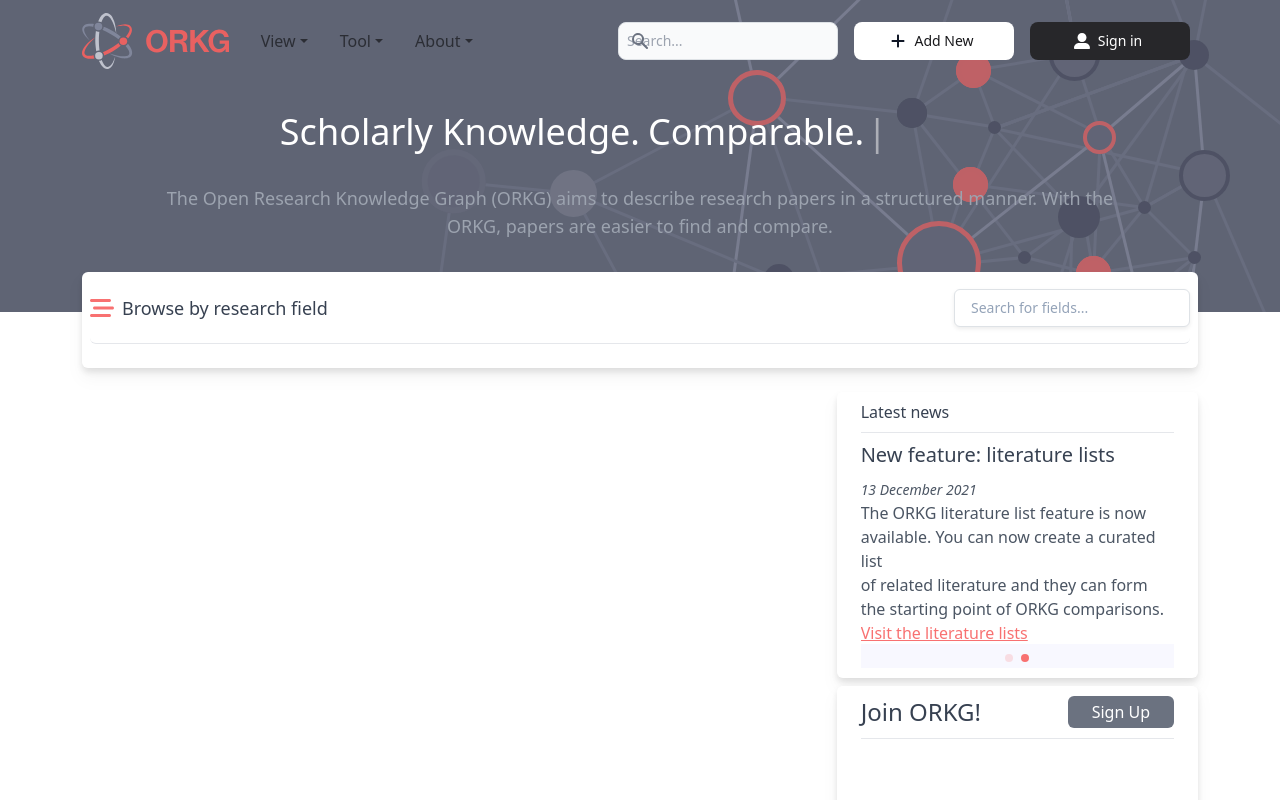
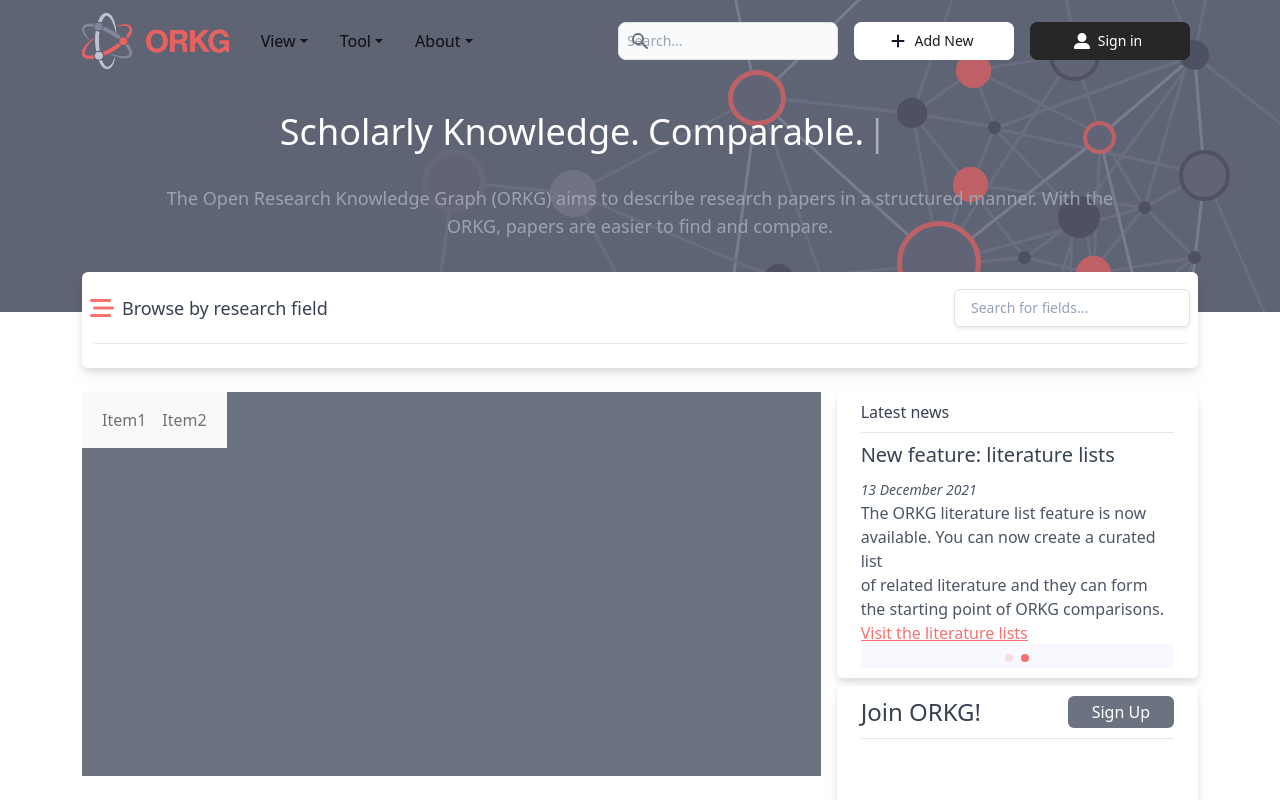
Before and after one commit to sajjadbhuiyan/orkg2, a React (Create React App) app: page / in a window 1280 px wide. Shown: the top 800 px of the page. Built offline with nearby package versions, Linux system fonts and the light colour scheme.

Commit message:
nested routing done

```diff
--- a/package.json
+++ b/package.json
@@ -10,6 +10,7 @@
     "react": "^17.0.2",
     "react-bootstrap": "^2.2.1",
     "react-dom": "^17.0.2",
+    "react-router-dom": "^6.2.2",
     "react-scripts": "5.0.0",
     "react-simple-typewriter": "^3.0.1",
     "swiper": "^8.0.7",
--- a/src/App.js
+++ b/src/App.js
@@ -1,19 +1,21 @@
 import 'bootstrap/dist/css/bootstrap.min.css';
+import { BrowserRouter, Route, Routes } from 'react-router-dom';
 import './App.css';
+import Header from './components/Header/Header';
 import Home from './components/Pages/Home/Home';
 import './index.css';
 
 function App() {
   return (
    <>
-
-    <Home></Home>
-      {/* <BrowserRouter>
-
+      <BrowserRouter>
+      <Header></Header>
         <Routes>
-          <Route path="/" element={<Home />}></Route>
+            <Route path='/' element={<Home />} />
+            <Route path='/*' element={<Home />} >
+            </Route>
         </Routes>
-      </BrowserRouter> */}
+      </BrowserRouter>
    </>
 
   );
--- a/src/Items/Itme1.js
+++ b/src/Items/Itme1.js
@@ -2,6 +2,8 @@
 
 export default function Itme1() {
   return (
-    <div>Itme1</div>
+    <>
+     <h1 className='text-4xl text-gray-900'>Itme1</h1>
+    </>
   )
 }
--- a/src/components/BodyHeader/BodyHeader.js
+++ b/src/components/BodyHeader/BodyHeader.js
@@ -1,20 +1,20 @@
 import React from 'react'
+import { Container, Nav, Navbar } from 'react-bootstrap'
 import { Link } from 'react-router-dom'
 
 export default function BodyHeader() {
   return (
     <>
-        <div className='w-full h-12 shadow-lg rounded-t-md flex justify-around'>
-            <li>
-                <Link to='/item1'></Link>
-            </li>
-            <li>
-                <Link to='/item2'></Link>
-            </li>
-            <li>
-                <Link to='/item3'></Link>
-            </li>
-        </div>
+      <Navbar bg="light" expand="lg">
+  <Container>
+    <Navbar.Collapse id="basic-navbar-nav">
+      <Nav className="me-auto">
+        <Nav.Link as={Link} to="home/item1">Item1</Nav.Link>
+        <Nav.Link as={Link} to="home/item2">Item2</Nav.Link>
+      </Nav>
+    </Navbar.Collapse>
+  </Container>
+</Navbar>
     </>
   )
 }
--- a/src/components/HomeBody/HomeBody.js
+++ b/src/components/HomeBody/HomeBody.js
@@ -1,4 +1,5 @@
 import React from "react";
+import { Link, Route, Routes } from "react-router-dom";
 import { Autoplay, Navigation, Pagination } from "swiper";
 import "swiper/css";
 import "swiper/css/pagination";
@@ -11,6 +12,9 @@
 import feedback from '../../img/benefits/feedback.svg';
 import reputation from '../../img/benefits/reputation.svg';
 import visibility from '../../img/benefits/visibility.svg';
+import Item2 from "../../Items/Item2";
+import Itme1 from "../../Items/Itme1";
+import BodyHeader from "../BodyHeader/BodyHeader";
 import './HomeBody.css';
 
 export default function HomeBody() {
@@ -31,8 +35,13 @@
 
             <div className='grid gap-x-4 sm:gap-y-4 lg:grid-cols-3 sm:grid-cols-1 my-4'>
                     <div className='lg:col-span-2 sm:col-span-1'>
-
-
+                        <BodyHeader></BodyHeader>
+                        <div className="w-full h-96 bg-gray-500 text-white pt-32">
+                            <Routes>
+                                <Route path="home/item1" element={<Itme1></Itme1>}/>
+                                <Route path="home/item2" element={<Item2></Item2>} />
+                            </Routes>
+                        </div>
                     </div>
 
 
@@ -61,7 +70,7 @@
                                     <SwiperSlide className="py-2">
                                         <h2 className="text-xl">New feature: literature lists</h2>
                                         <span className="italic text-sm text-gray-600">13 December 2021</span>
-                                        <p className="text-gray-600">The ORKG literature list feature is now available. You can now create a curated list <br></br> of related literature and they can form the starting point of ORKG comparisons. <a className="text-red-400 hover:border-b" href="#">Visit the literature lists</a></p>
+                                        <p className="text-gray-600">The ORKG literature list feature is now available. You can now create a curated list <br></br> of related literature and they can form the starting point of ORKG comparisons. <Link className="text-red-400 hover:border-b" to="">Visit the literature lists</Link></p>
                                     </SwiperSlide>
                                 </Swiper>
                             </div>
--- a/src/components/Pages/Home/Home.js
+++ b/src/components/Pages/Home/Home.js
@@ -8,10 +8,9 @@
   return (
     <div>
         <Header></Header>
-    {/* <Banner2></Banner2> */}
-    <Banner></Banner>
-    <HomeBody></HomeBody>
-    <Footer></Footer>
+        <Banner></Banner>
+        <HomeBody></HomeBody>
+        <Footer></Footer>
     </div>
   )
 }
```
Also changed, not shown: 1 other file (tests, documents, lock files or other folders).
